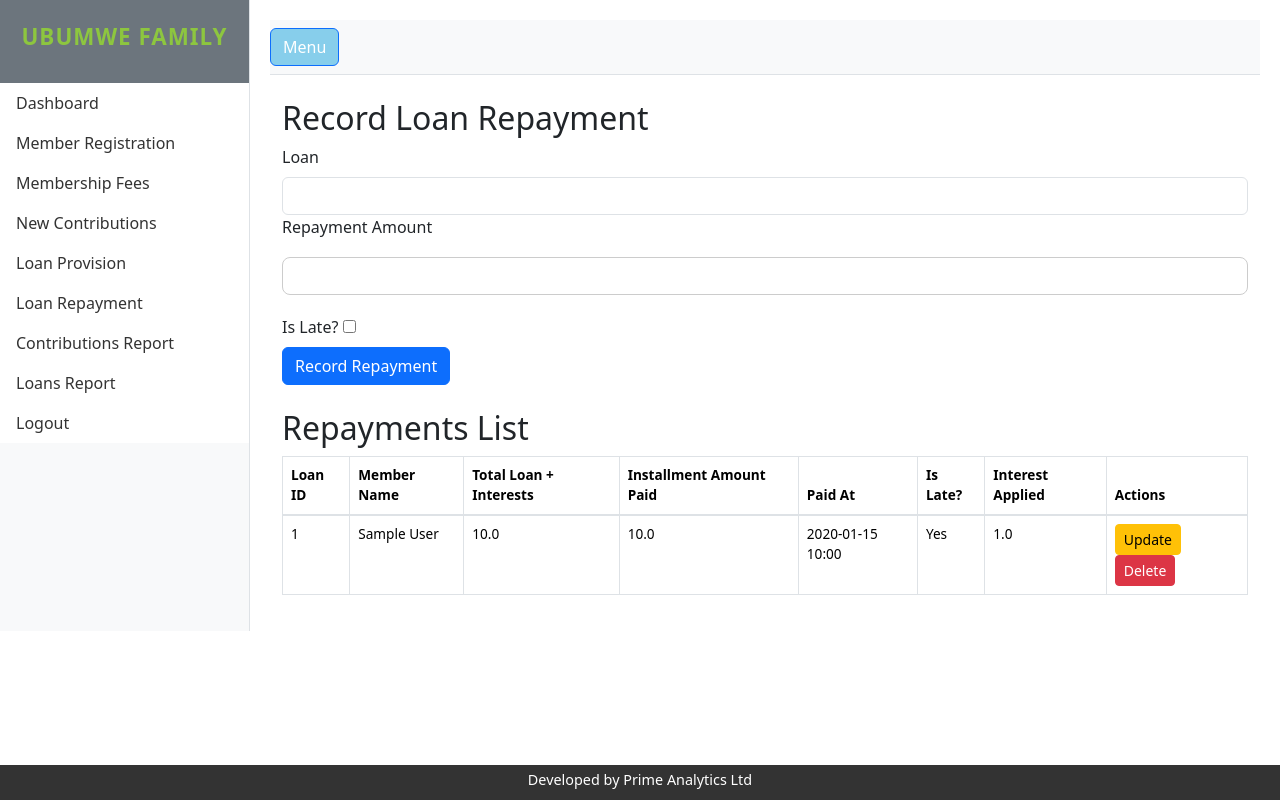
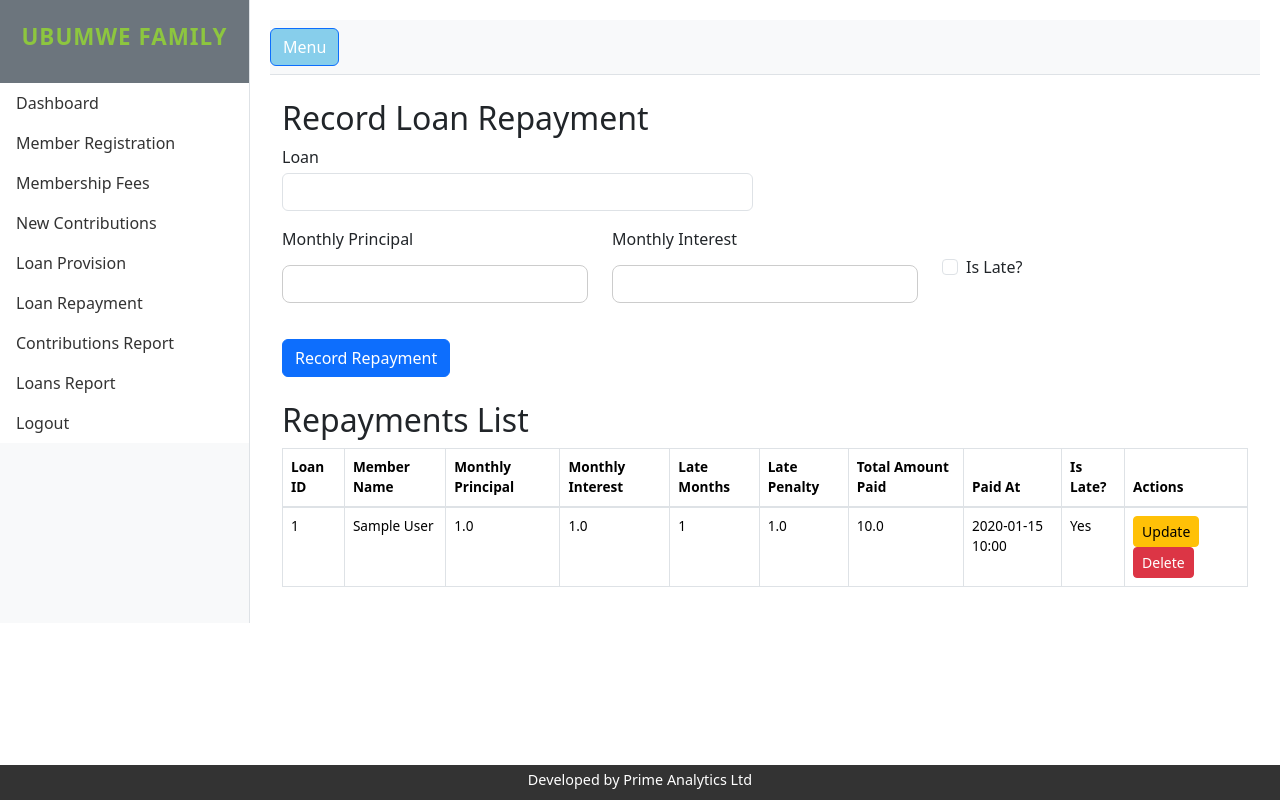
Before and after one commit to OrigeneT/savings-group-management-system, a Flask app: page /loan_repayment in a window 1280 px wide. Run offline with Flask 3, Linux system fonts and the light colour scheme; a user stored in the database is signed in; tables that the repository leaves empty hold one stand-in row (values such as "Sample post"); lists and menus that the app fills with data are empty; parts of the project's set-up code (start-up, migrations or seed data) failed here and were passed over; some libraries are stand-ins or nearby versions.

Commit message:
Fix loan repayment: Add auto-calculation for late penalties and detailed tracking fields

```diff
--- a/savings_group/app.py
+++ b/savings_group/app.py
@@ -1,5 +1,5 @@
 import os
-from http.cookiejar import month
+# from http.cookiejar import month
 from datetime import timedelta, datetime, date
 from dateutil.relativedelta import relativedelta
 import pandas as pd
@@ -451,28 +451,51 @@ def delete_loan(loan_id):
 def loan_repayment():
     form = LoanRepaymentForm()
     form.loan.choices = [
-    (l.id, f"{l.member.first_name} {l.member.last_name} - {l.amount} ({l.status})") for l in Loan.query.filter(Loan.status != 'Fully paid').all()
+        (l.id, f"{l.member.first_name} {l.member.last_name} - {l.amount} ({l.status})")
+        for l in Loan.query.filter(Loan.status != 'Fully paid').all()
     ]
+
     if form.validate_on_submit():
         loan = Loan.query.get(form.loan.data)
-        interest = 0.10 if form.is_late.data else 0.05
-        repayment_amount = form.amount.data * (1 + (interest if form.is_late.data else 0))
+
+        monthly_principal = form.monthly_principal.data
+        monthly_interest = form.monthly_interest.data
+        late_months = form.late_months.data or 0
+        late_penalty = form.late_penalty.data or 0  # User enters this manually
+
+        # Total amount paid (including penalties)
+        total_amount = monthly_principal + monthly_interest + late_penalty
+
+        # Determine interest applied rate
+        interest_rate = 0.10 if form.is_late.data else 0.05
+
         repayment = LoanRepayment(
             loan_id=loan.id,
-            amount=repayment_amount,
+            amount=total_amount,
+            monthly_principal=monthly_principal,
+            monthly_interest=monthly_interest,
+            late_months=late_months,
+            late_penalty=late_penalty,
             is_late=form.is_late.data,
-            interest_applied=interest
+            interest_applied=interest_rate
         )
         db.session.add(repayment)
+
         # Update loan status if fully paid
-        total_repaid = sum(r.amount for r in loan.repayments) + repayment_amount
-        if total_repaid >= loan.total_repayment_amount:
+        # Only count principal + standard interest (NOT penalties) towards loan completion
+        total_principal_paid = sum(r.monthly_principal or 0 for r in loan.repayments) + monthly_principal
+        total_interest_paid = sum(r.monthly_interest or 0 for r in loan.repayments) + monthly_interest
+        total_repaid_towards_loan = total_principal_paid + total_interest_paid
+
+        if total_repaid_towards_loan >= loan.total_repayment_amount:
             loan.status = 'Fully paid'
         else:
             loan.status = 'Under repayment'
+
         db.session.commit()
         flash("Repayment recorded!", "success")
         return redirect(url_for('loan_repayment'))
+
     repayments = LoanRepayment.query.all()
     return render_template('loan_repayment.html', form=form, repayments=repayments)
 
@@ -483,24 +506,73 @@ def loan_repayment():
 def edit_repayment(repayment_id):
     repayment = LoanRepayment.query.get_or_404(repayment_id)
     form = LoanRepaymentForm(obj=repayment)
-    # Set choices to only the current loan, and disable in template
+
     form.loan.choices = [(repayment.loan_id, f"{repayment.loan.member.first_name} {repayment.loan.member.last_name} - {repayment.loan.amount}")]
+
     if request.method == 'GET':
         form.loan.data = repayment.loan_id
+        if repayment.monthly_principal:
+            form.monthly_principal.data = repayment.monthly_principal
+        if repayment.monthly_interest:
+            form.monthly_interest.data = repayment.monthly_interest
+        if repayment.late_months:
+            form.late_months.data = repayment.late_months
+        if repayment.late_penalty:
+            form.late_penalty.data = repayment.late_penalty
+
     if form.validate_on_submit():
-        repayment.amount = form.amount.data
+        # Get old values before updating
+        old_principal = repayment.monthly_principal or 0
+        old_interest = repayment.monthly_interest or 0
+
+        # Update repayment details
+        repayment.monthly_principal = form.monthly_principal.data
+        repayment.monthly_interest = form.monthly_interest.data
         repayment.is_late = form.is_late.data
-        # Optionally update interest_applied if logic changes
+        repayment.late_months = form.late_months.data or 0
+        repayment.late_penalty = form.late_penalty.data or 0  # User enters manually
+
+        # Recalculate total amount
+        repayment.amount = repayment.monthly_principal + repayment.monthly_interest + repayment.late_penalty
+        repayment.interest_applied = 0.10 if form.is_late.data else 0.05
+
+        # Recalculate loan status
+        loan = repayment.loan
+        total_principal_paid = sum(r.monthly_principal or 0 for r in loan.repayments)
+        total_interest_paid = sum(r.monthly_interest or 0 for r in loan.repayments)
+        total_repaid_towards_loan = total_principal_paid + total_interest_paid
+
+        if total_repaid_towards_loan >= loan.total_repayment_amount:
+            loan.status = 'Fully paid'
+        else:
+            loan.status = 'Under repayment'
+
         db.session.commit()
         flash("Repayment updated successfully!", "success")
         return redirect(url_for('loan_repayment'))
+
     return render_template('edit_repayment.html', form=form, repayment=repayment)
 
 @app.route('/delete_repayment/<int:repayment_id>', methods=['POST'])
 @login_required
 def delete_repayment(repayment_id):
     repayment = LoanRepayment.query.get_or_404(repayment_id)
+    loan = repayment.loan
+
     db.session.delete(repayment)
+
+    # Recalculate loan status after deletion
+    total_principal_paid = sum(r.monthly_principal or 0 for r in loan.repayments)
+    total_interest_paid = sum(r.monthly_interest or 0 for r in loan.repayments)
+    total_repaid_towards_loan = total_principal_paid + total_interest_paid
+
+    if total_repaid_towards_loan >= loan.total_repayment_amount:
+        loan.status = 'Fully paid'
+    elif total_repaid_towards_loan > 0:
+        loan.status = 'Under repayment'
+    else:
+        loan.status = 'Approved'  # No repayments made yet
+
     db.session.commit()
     flash("Repayment deleted successfully!", "success")
     return redirect(url_for('loan_repayment'))
@@ -518,6 +590,16 @@ def get_max_loan(member_id):
         db.func.substr(Contribution.month, 1, 4) == str(year)
     ).scalar() or 0
     return jsonify({'max_loan': max_loan})
+
+
+@app.route('/get_loan_details/<int:loan_id>')
+@login_required
+def get_loan_details(loan_id):
+    loan = Loan.query.get_or_404(loan_id)
+    return jsonify({
+        'expected_monthly_payment': loan.expected_monthly_payment,
+        'monthly_interest_amount': loan.monthly_interest_amount
+    })
 
 
 
--- a/savings_group/forms.py
+++ b/savings_group/forms.py
@@ -62,8 +62,11 @@ class LoanForm(FlaskForm):
 
 class LoanRepaymentForm(FlaskForm):
     loan = SelectField('Loan', coerce=int, validators=[DataRequired()])
-    amount = FloatField('Repayment Amount', validators=[DataRequired(), NumberRange(min=1)])
+    monthly_principal = FloatField('Monthly Principal', validators=[DataRequired(), NumberRange(min=1)])
+    monthly_interest = FloatField('Monthly Interest', validators=[DataRequired(), NumberRange(min=0)])
     is_late = BooleanField('Is Late?')
+    late_months = IntegerField('Number of Late Months', validators=[Optional(), NumberRange(min=0, max=24)])
+    late_penalty = FloatField('Late Penalties', validators=[Optional(), NumberRange(min=0)])
     submit = SubmitField('Record Repayment')
 
 class MembershipFeeForm(FlaskForm):
--- a/savings_group/templates/loan_repayment.html
+++ b/savings_group/templates/loan_repayment.html
@@ -4,10 +4,50 @@
 <h2>Record Loan Repayment</h2>
 <form method="POST">
     {{ form.hidden_tag() }}
-    <div>{{ form.loan.label }} {{ form.loan(class="form-control") }}</div>
-    <div>{{ form.amount.label }} {{ form.amount(class="form-control") }}</div>
-    <div>{{ form.is_late.label }} {{ form.is_late() }}</div>
-    <div>{{ form.submit(class="btn btn-primary") }}</div>
+
+    <div class="row mb-3">
+        <div class="col-md-6">
+            {{ form.loan.label(class="form-label") }}
+            {{ form.loan(class="form-control", id="loan") }}
+        </div>
+    </div>
+
+    <div class="row mb-3">
+        <div class="col-md-4">
+            {{ form.monthly_principal.label(class="form-label") }}
+            {{ form.monthly_principal(class="form-control", id="monthly_principal") }}
+        </div>
+        <div class="col-md-4">
+            {{ form.monthly_interest.label(class="form-label") }}
+            {{ form.monthly_interest(class="form-control", id="monthly_interest") }}
+        </div>
+        <div class="col-md-4">
+            <label class="form-label">&nbsp;</label>
+            <div class="form-check">
+                {{ form.is_late(class="form-check-input", id="is_late", onchange="toggleLateMonths()") }}
+                {{ form.is_late.label(class="form-check-label") }}
+            </div>
+        </div>
+    </div>
+
+    <div class="row mb-3 d-none" id="lateMonthsField">
+        <div class="col-md-4">
+            {{ form.late_months.label(class="form-label") }}
+            {{ form.late_months(class="form-control", id="late_months", value="0", onchange="calculateTotal()") }}
+        </div>
+        <div class="col-md-4">
+            {{ form.late_penalty.label(class="form-label") }}
+            {{ form.late_penalty(class="form-control", id="late_penalty_input", readonly=True) }}
+        </div>
+        <div class="col-md-4">
+            <label class="form-label">Total Amount</label>
+            <input type="text" class="form-control" id="total_amount" readonly value="0.00">
+        </div>
+    </div>
+
+    <div class="mb-3">
+        {{ form.submit(class="btn btn-primary") }}
+    </div>
 </form>
 
 <h2 class="mt-4">Repayments List</h2>
@@ -16,11 +56,13 @@
         <tr>
             <th>Loan ID</th>
             <th>Member Name</th>
-            <th>Total Loan + Interests</th>
-            <th>Installment Amount Paid</th>
+            <th>Monthly Principal</th>
+            <th>Monthly Interest</th>
+            <th>Late Months</th>
+            <th>Late Penalty</th>
+            <th>Total Amount Paid</th>
             <th>Paid At</th>
             <th>Is Late?</th>
-            <th>Interest Applied</th>
             <th>Actions</th>
         </tr>
     </thead>
@@ -29,11 +71,13 @@
         <tr>
             <td>{{ repayment.loan_id }}</td>
             <td>{{ repayment.loan.member.first_name }} {{ repayment.loan.member.last_name }}</td>
-            <td>{{ repayment.loan.total_repayment_amount }}</td>
+            <td>{{ repayment.monthly_principal if repayment.monthly_principal else '-' }}</td>
+            <td>{{ repayment.monthly_interest if repayment.monthly_interest else '-' }}</td>
+            <td>{{ repayment.late_months or 0 }}</td>
+            <td>{{ repayment.late_penalty or 0 }}</td>
             <td>{{ repayment.amount }}</td>
             <td>{{ repayment.paid_at.strftime('%Y-%m-%d %H:%M') }}</td>
             <td>{{ 'Yes' if repayment.is_late else 'No' }}</td>
-            <td>{{ repayment.interest_applied }}</td>
             <td>
                 <a href="{{ url_for('edit_repayment', repayment_id=repayment.id) }}" class="btn btn-sm btn-warning">Update</a>
                 <form action="{{ url_for('delete_repayment', repayment_id=repayment.id) }}" method="POST" class="d-inline delete-form">
@@ -44,16 +88,6 @@
         {% endfor %}
     </tbody>
 </table>
-
- <!-- {% with messages = get_flashed_messages(with_categories=true) %}
-    {% if messages %}
-        <ul>
-        {% for category, message in messages %}
-            <li class="{{ category }}">{{ message }}</li>
-        {% endfor %}
-        </ul>
-    {% endif %}
-{% endwith %} -->
 
 <div class="modal fade" id="confirmDeleteModal" tabindex="-1" aria-labelledby="confirmDeleteLabel" aria-hidden="true">
   <div class="modal-dialog modal-dialog-centered">
@@ -73,9 +107,55 @@
   </div>
 </div>
 
+<script src="https://code.jquery.com/jquery-3.6.0.min.js"></script>
+<script>
+$(function() {
+    $('#loan').change(function() {
+        var loanId = $(this).val();
+        if (loanId) {
+            $.getJSON('/get_loan_details/' + loanId, function(data) {
+                $('#monthly_principal').val(data.expected_monthly_payment.toFixed(2));
+                $('#monthly_interest').val(data.monthly_interest_amount.toFixed(2));
+                calculateTotal();
+            });
+        }
+    });
+});
 
+function toggleLateMonths() {
+    let isLate = document.getElementById("is_late").checked;
+    let lateMonthsField = document.getElementById("lateMonthsField");
 
-<script>
+    if (isLate) {
+        lateMonthsField.classList.remove("d-none");
+    } else {
+        lateMonthsField.classList.add("d-none");
+        document.getElementById("late_months").value = "0";
+        calculateTotal();
+    }
+}
+
+function calculateTotal() {
+    let principal = parseFloat(document.getElementById("monthly_principal").value) || 0;
+    let interest = parseFloat(document.getElementById("monthly_interest").value) || 0;
+    let lateMonths = parseInt(document.getElementById("late_months").value) || 0;
+
+    let latePenalty = 0;
+    if (document.getElementById("is_late").checked && lateMonths > 0) {
+        latePenalty = principal * 0.10 * lateMonths;
+    }
+
+    let total = principal + interest + latePenalty;
+
+    // Update both the display field AND the actual form field
+    document.getElementById("late_penalty_input").value = latePenalty.toFixed(2);
+    document.getElementById("total_amount").value = total.toFixed(2);
+}
+
+// Recalculate when principal or interest changes
+document.getElementById("monthly_principal").addEventListener("input", calculateTotal);
+document.getElementById("monthly_interest").addEventListener("input", calculateTotal);
+
 let formToDelete = null;
 
 document.querySelectorAll('.delete-btn').forEach(btn => {
```
Also changed, not shown: migrations/versions/be0ea8168d12_add_detailed_loan_repayment_fields.py (added, +38 -0 lines), savings_group/models.py (+7 -1 lines), savings_group/templates/edit_repayment.html (+66 -8 lines).
